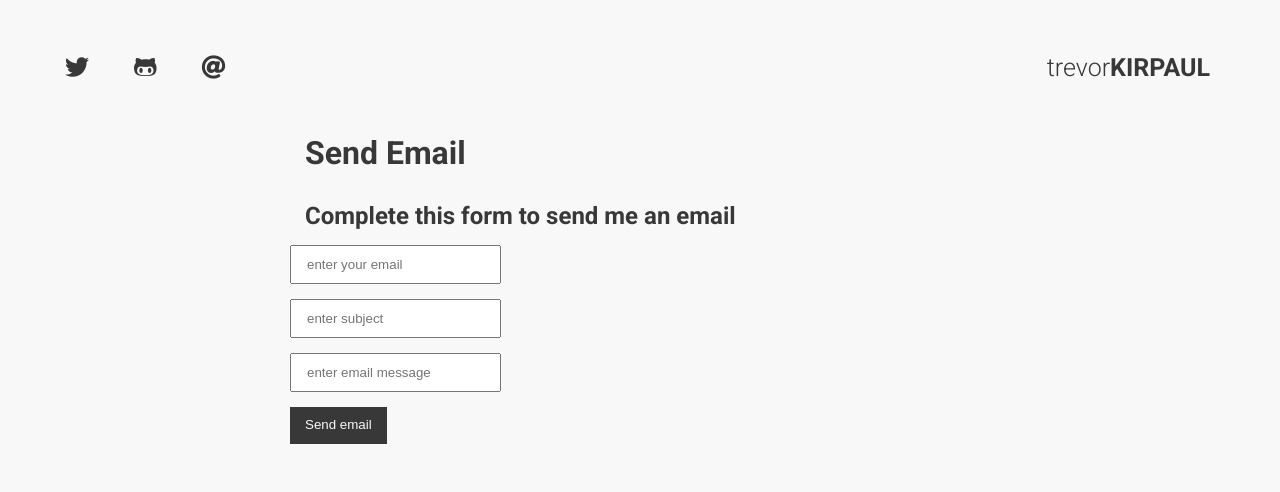
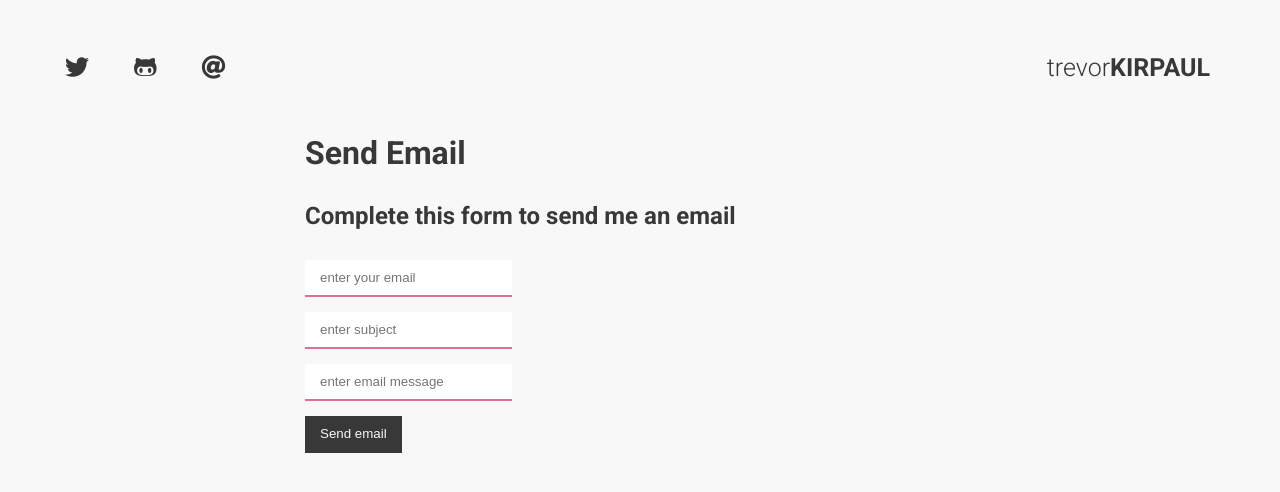
Before and after one commit to trevorkirpaul/netlify-test-portfolio, a React (Create React App) app: page /send-email in a window 1280 px wide. Shown: the top 492 px of the page. Built offline with nearby package versions, Linux system fonts and the light colour scheme; a small style sheet from the web is missing; a web font is replaced by a local one.

Commit message:
updated styling for field

```diff
--- a/src/components/Field.js
+++ b/src/components/Field.js
@@ -5,6 +5,13 @@ const StyledInput = styled.input`
   display: block;
   margin-bottom: 15px;
   padding: 10px 15px;
+  border: none;
+  border-bottom: 2px solid palevioletred;
+  background: white;
+
+  @media (max-width: 600px) {
+    width: 100%;
+  }
 `;
 
 const Field = ({ type = 'text', name, value, onChange, placeholder }) => (
--- a/src/containers/SendEmail.js
+++ b/src/containers/SendEmail.js
@@ -17,6 +17,10 @@ import { ErrorText } from 'components/Text';
 
 const TextWrapper = styled.div`
   margin-bottom: 15px;
+`;
+
+const FormWrapper = styled.div`
+  margin: 15px;
 `;
 
 const createFields = (state, onChange) => [
@@ -101,6 +105,7 @@ class SendEmail extends Component {
           subTitle="Complete this form to send me an email"
         />
 
+        <FormWrapper>
           {createFields(this.state, this.handleOnChange).map(field => (
             <Field key={field.name} {...field} />
           ))}
@@ -115,6 +120,7 @@ class SendEmail extends Component {
             onClick={this.handleOnSubmit}
             loading={data.email.loading}
           />
+        </FormWrapper>
       </Wrapper>
     );
   }
```
Lines whose indentation alone changed are shown as unchanged.
